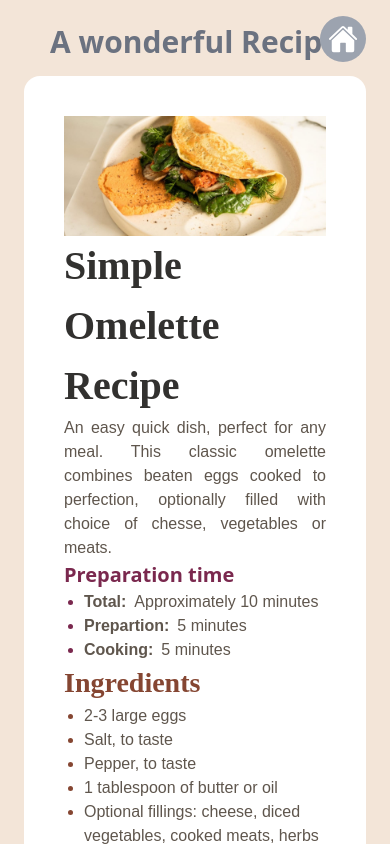
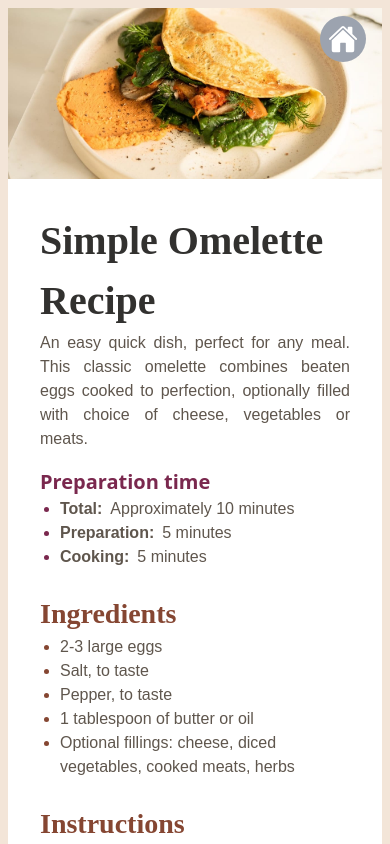
Before and after one commit to felipesdiseno/frontendmentor, a Next.js app: page /recipepage in a window 390 px wide. Built offline with nearby package versions, Linux system fonts and the light colour scheme.

Commit message:
cambios realizados en estilos de recipeComponent

```diff
--- a/src/app/recipepage/page.tsx
+++ b/src/app/recipepage/page.tsx
@@ -4,15 +4,13 @@ import { IoHome } from "react-icons/io5";
 import Link from "next/link";
 function RecipePafe() {
   return (
-    <div className="bg-[#f3e5d8] flex items-center justify-center flex-col p-6">
+    <div className="bg-[#f3e5d8] flex items-center justify-center p-2">
       <div className="absolute top-4 right-6 p-2 rounded-full bg-gray-400 text-white  hover:bg-gray-500 hover:cursor-pointer transform hover:scale-110 ease-in-out">
         <Link href="/">
-          <IoHome className="text-3xl e" />
+          <IoHome className="text-3xl" />
         </Link>
       </div>
-      <h1 className="text-3xl font-bold mb-4 text-gray-500">
-        A wonderful Recipe
-      </h1>
+
       <RecipeComponent />
     </div>
   );
--- a/src/components/recipeComponent/index.tsx
+++ b/src/components/recipeComponent/index.tsx
@@ -6,30 +6,36 @@ const nutrition = [
   { value1: "Protein", value2: "20g" },
   { value1: "Fat", value2: "22g" },
 ];
+
 function RecipeComponent() {
   return (
-    <div className="bg-white rounded-2xl  w-full max-w-[736px] flex flex-col justify-center p-10 ">
+    <div className="bg-white md:rounded-2xl sm:rounded-none w-full max-w-[736px] flex flex-col justify-center overflow-hidden">
+      <div className="md:p-10 md:pb-0">
         <img
           src="recipePage/image-omelette.jpeg"
           alt="recipe-image"
-        className="sm:rounded-none sm:p-0 md:rounded-2xl md:p-0"
+          className="w-full sm:rounded-none md:rounded-2xl"
         />
+      </div>
+      <div className="p-8 md:px-10 md:pb-10 md:pt-6">
         <h1 className="text-[40px] font-bold text-[#32312f] font-youngSerif">
           Simple Omelette Recipe
         </h1>
         <h3 className="text-justify font-outfit text-[#5F564D]">
-        An easy quick dish, perfect for any meal. This classic omelette combines
-        beaten eggs cooked to perfection, optionally filled with choice of
-        chesse, vegetables or meats.
+          An easy quick dish, perfect for any meal. This classic omelette
+          combines beaten eggs cooked to perfection, optionally filled with
+          choice of cheese, vegetables or meats.
         </h3>
-      <h2 className="text-[#7A284E] font-bold text-[20px]">Preparation time</h2>
-      <ul className="list-disc pl-5 font-outfit text-[#7A284E] ">
+        <h2 className="text-[#7A284E] font-bold text-[20px] mt-4">
+          Preparation time
+        </h2>
+        <ul className="list-disc pl-5 font-outfit text-[#7A284E]">
           <li>
             <span className="font-bold mr-2 text-[#5F564D]">Total:</span>
             <span className="text-[#5F564D]">Approximately 10 minutes</span>
           </li>
           <li>
-          <span className="font-bold mr-2 text-[#5F564D]">Prepartion:</span>
+            <span className="font-bold mr-2 text-[#5F564D]">Preparation:</span>
             <span className="text-[#5F564D]">5 minutes</span>
           </li>
           <li>
@@ -37,12 +43,16 @@ function RecipeComponent() {
             <span className="text-[#5F564D]">5 minutes</span>
           </li>
         </ul>
-      <h2 className="text-[#854632] font-semibold text-[28px] font-youngSerif">
+        <h2 className="text-[#854632] font-semibold text-[28px] font-youngSerif mt-6">
           Ingredients
         </h2>
         <ul className="list-disc pl-5 font-outfit text-[#854632]">
-        <li className="text-[#5F564D] marker:text-[#854632]">2-3 large eggs</li>
-        <li className="text-[#5F564D] marker:text-[#854632]">Salt, to taste</li>
+          <li className="text-[#5F564D] marker:text-[#854632]">
+            2-3 large eggs
+          </li>
+          <li className="text-[#5F564D] marker:text-[#854632]">
+            Salt, to taste
+          </li>
           <li className="text-[#5F564D] marker:text-[#854632]">
             Pepper, to taste
           </li>
@@ -53,7 +63,7 @@ function RecipeComponent() {
             Optional fillings: cheese, diced vegetables, cooked meats, herbs
           </li>
         </ul>
-      <h2 className="text-[#854632] font-semibold text-[28px] font-youngSerif">
+        <h2 className="text-[#854632] font-semibold text-[28px] font-youngSerif mt-6">
           Instructions
         </h2>
         <ol className="list-decimal pl-5 font-outfit marker:text-[#854632] marker:font-bold text-[#5F564D]">
@@ -73,9 +83,10 @@ function RecipeComponent() {
             ensure the eggs evenly coat the surface.
           </li>
           <li>
-          <span className="font-bold mr-2">Add fillings (optional):</span> When
-          the eggs begin to set at the edges but still slightly runny in the
-          middle, sprinkle your chosen fillings over one half of the omelette.
+            <span className="font-bold mr-2">Add fillings (optional):</span>{" "}
+            When the eggs begin to set at the edges but still slightly runny in
+            the middle, sprinkle your chosen fillings over one half of the
+            omelette.
           </li>
           <li>
             <span className="font-bold mr-2">Fold and serve:</span> As the
@@ -89,7 +100,7 @@ function RecipeComponent() {
           </li>
         </ol>
 
-      <div className="flex flex-col">
+        <div className="flex flex-col mt-6">
           <h2 className="text-[#854632] font-semibold text-[28px] font-youngSerif">
             Nutrition
           </h2>
@@ -99,11 +110,14 @@ function RecipeComponent() {
           </h3>
           <div className="flex flex-col gap-2 mt-2 font-outfit">
             {nutrition.map((item, index) => (
-            <div key={index} className="flex justify-between">
-              <span className="text-[#5F564D]">{item.value1}:</span>
-              <span className="text-[#854632]">{item.value2}</span>
+              <div key={index} className="flex">
+                <span className="text-[#5F564D] w-[288px] ml-8">
+                  {item.value1}:
+                </span>
+                <span className="text-[#854632] font-bold">{item.value2}</span>
               </div>
             ))}
+          </div>
         </div>
       </div>
     </div>
```
Lines whose indentation alone changed are shown as unchanged.
